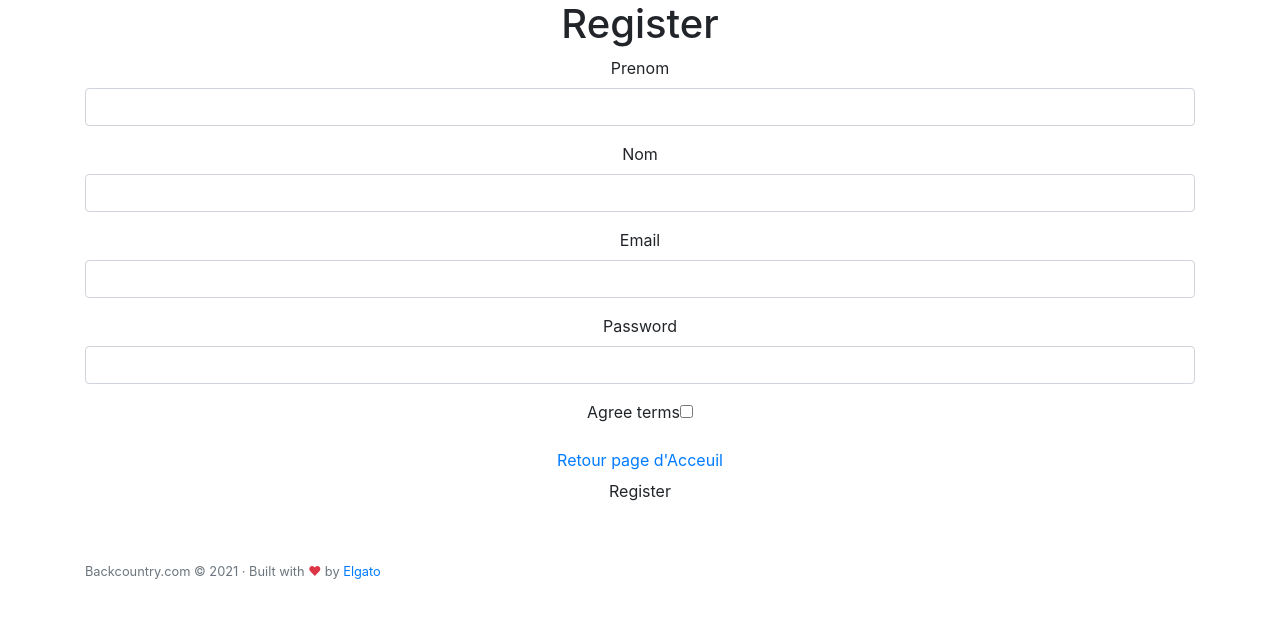
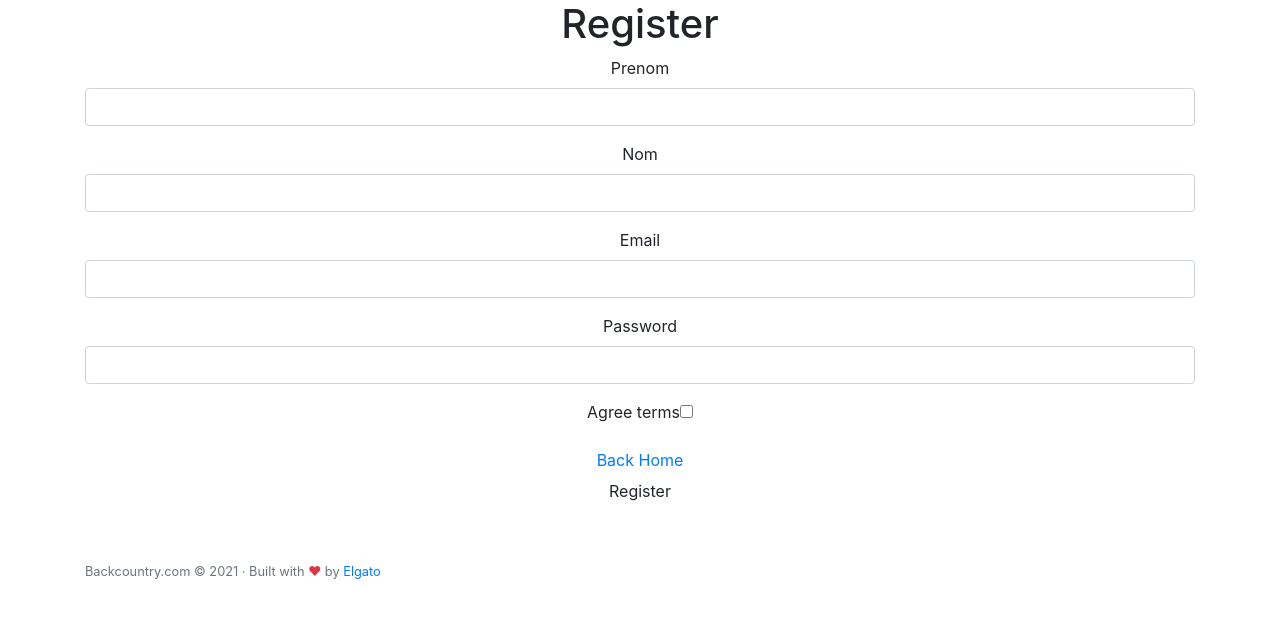
Before and after one commit to Juju075/snowtricks2, a Symfony app: template templates/registration/register.html.twig in a window 1280 px wide. Shown: the part 142-785 px from the top of the page. Run offline with Twig, Linux system fonts and the light colour scheme; the template is opened without the code that fills it, so the values that code supplies are empty; form fields are guessed from the names that the template uses; some libraries are stand-ins or nearby versions.

Commit message:
templates/registration/register.html:

```diff
--- a/templates/registration/register.html.twig
+++ b/templates/registration/register.html.twig
@@ -22,7 +22,7 @@ flashError in app.flashes('verify_email_error') %}
     </div>
   </div>
   <div>
-    <a href="{{ path('app_home') }}">Retour page d'Acceuil</a>
+    <a href="{{ path('app_home') }}">Back Home</a>
   </div>
   <div class="">
     <button type="submit" class="btn">Register</button>
```
